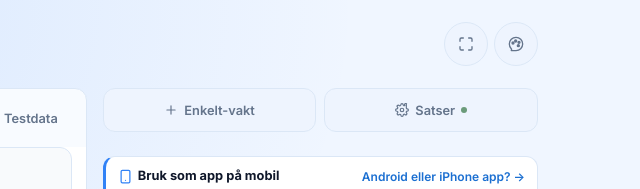
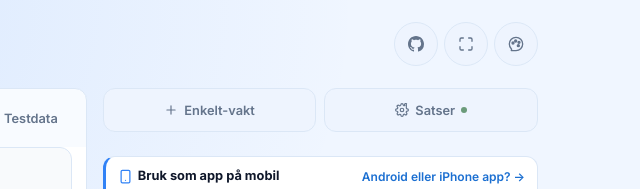
Before and after one commit to OleCreation/tta-ics, a plain HTML site: page index.html in a window 1280 px wide. Shown: the top 189 px of the page, 622-1262 px from the left. Drawn offline with Linux system fonts and the light colour scheme.

Commit message:
Add GitHub link icon in header actions

```diff
--- a/css/style.css
+++ b/css/style.css
@@ -1201,6 +1201,8 @@ details summary:hover {
     font-weight: 600;
     font-family: inherit;
     cursor: pointer;
+    text-decoration: none;
+    box-sizing: border-box;
     transition: all var(--transition-fast);
     -webkit-tap-highlight-color: transparent;
 }
--- a/index.html
+++ b/index.html
@@ -25,6 +25,9 @@
                 <span style="vertical-align: middle;">Vakter i TTA til kalender</span>
             </h1>
             <div class="header-actions">
+                <a href="https://github.com/OleCreation/tta-ics" target="_blank" rel="noopener noreferrer" class="tool-pill icon-only header-btn" title="Åpne GitHub" aria-label="GitHub">
+                    <svg class="icon-inline" viewBox="0 0 24 24" width="16" height="16" fill="currentColor"><path d="M12 0C5.37 0 0 5.37 0 12c0 5.31 3.435 9.795 8.205 11.385.6.105.825-.255.825-.57 0-.285-.015-1.23-.015-2.235-3.015.555-3.795-.735-4.035-1.41-.135-.345-.72-1.41-1.23-1.695-.42-.225-1.02-.78-.015-.795.945-.015 1.62.87 1.845 1.23 1.08 1.815 2.805 1.305 3.495.99.105-.78.42-1.305.765-1.605-2.67-.3-5.46-1.335-5.46-5.925 0-1.305.465-2.385 1.23-3.225-.12-.3-.54-1.53.12-3.18 0 0 1.005-.315 3.3 1.23.96-.27 1.98-.405 3-.405s2.04.135 3 .405c2.295-1.56 3.3-1.23 3.3-1.23.66 1.65.24 2.88.12 3.18.765.84 1.23 1.905 1.23 3.225 0 4.605-2.805 5.625-5.475 5.925.435.375.81 1.095.81 2.22 0 1.605-.015 2.895-.015 3.3 0 .315.225.69.825.57A12.02 12.02 0 0024 12c0-6.63-5.37-12-12-12z"/></svg>
+                </a>
                 <button class="tool-pill icon-only header-btn" onclick="toggleLayoutWidth()" title="Bytt bredde (Kompakt / Dobbel)" aria-label="Bytt bredde">
                     <svg class="icon-inline" viewBox="0 0 24 24" width="16" height="16" stroke="currentColor" stroke-width="2" fill="none" stroke-linecap="round" stroke-linejoin="round"><path d="M8 3H5a2 2 0 0 0-2 2v3m18 0V5a2 2 0 0 0-2-2h-3m0 18h3a2 2 0 0 0 2-2v-3M3 16v3a2 2 0 0 0 2 2h3"></path></svg>
                 </button>
```
